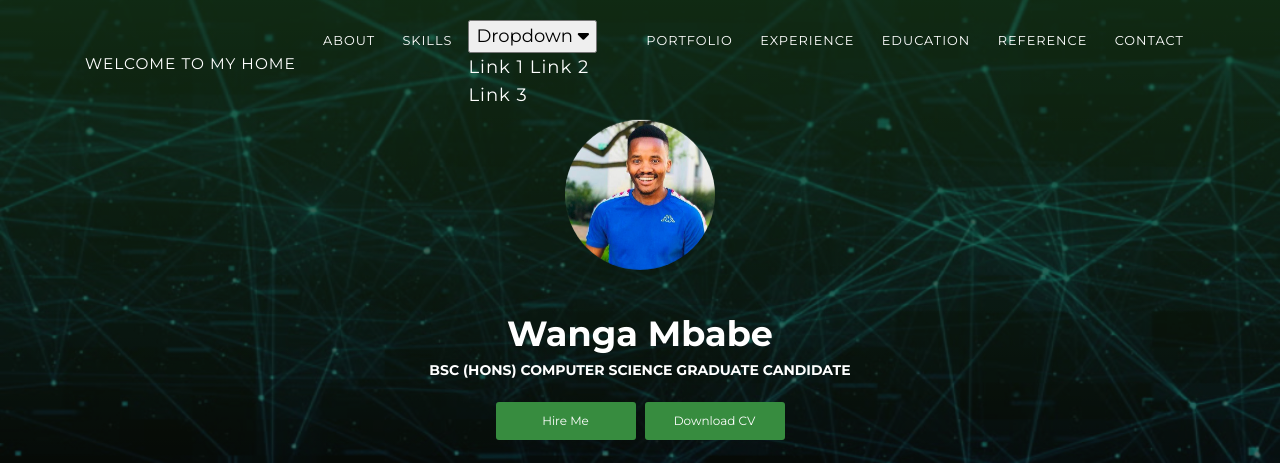
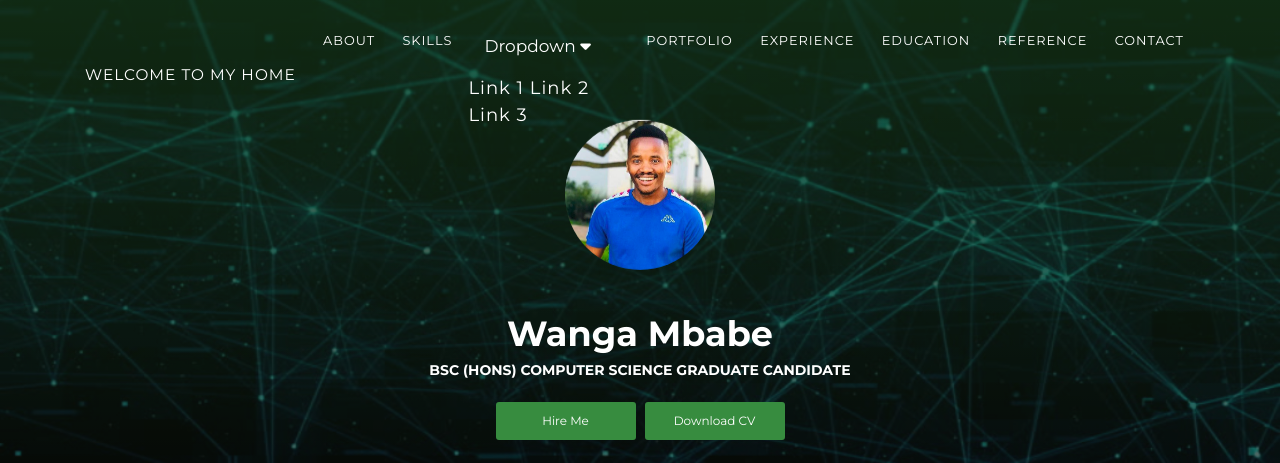
Before and after one commit to wangambabe/wangambabe.github.io, a plain HTML site: page index.html in a window 1280 px wide. Shown: the top 463 px of the page. Drawn offline with Linux system fonts and the light colour scheme.

Commit message:
Update index.html

```diff
--- a/index.html
+++ b/index.html
@@ -11,6 +11,26 @@
     <link href="css/aos.css" rel="stylesheet">
     <link href="css/bootstrap.min.css" rel="stylesheet">
     <link href="styles/main.css" rel="stylesheet">
+    <style>
+
+	  .dropdown {
+	  float: left;
+	  overflow: hidden;
+	}
+
+	/* Style the dropdown button to fit inside the topnav */
+	.dropdown .dropbtn {
+	  font-size: 17px;
+	  border: none;
+	  outline: none;
+	  color: white;
+	  padding: 14px 16px;
+	  background-color: inherit;
+	  font-family: inherit;
+	  margin: 0;
+	}
+   </style>
+
   </head>
   <body id="top">
     <header>
```
